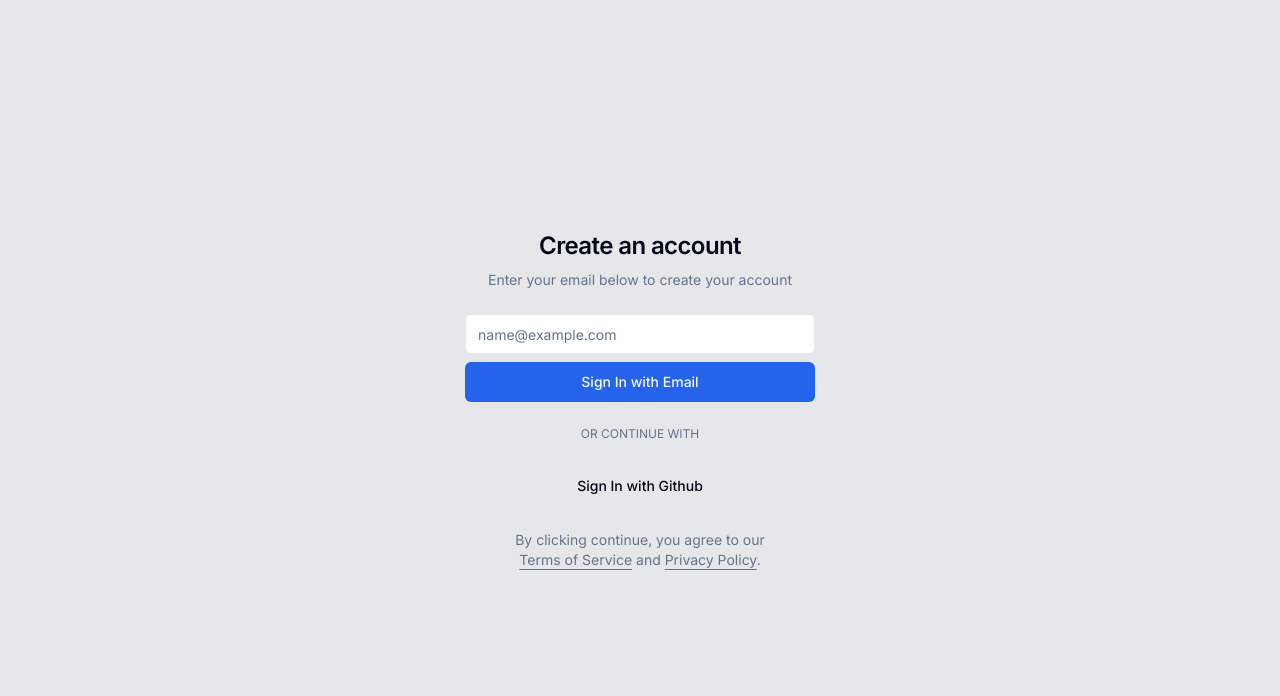
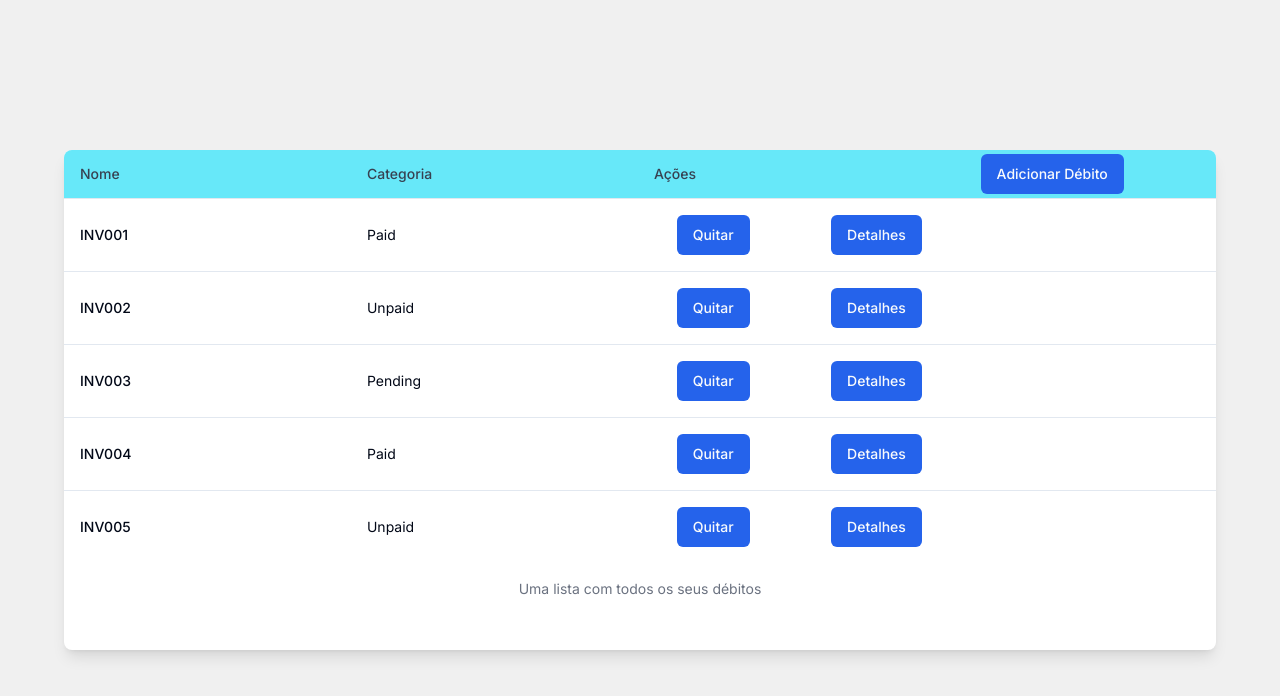
Before and after one commit to guilherme-braga4/nextjs-boilerplate-mvc, a Next.js app: page / in a window 1280 px wide. Shown: the top 696 px of the page. Built offline with nearby package versions, Linux system fonts and the light colour scheme.

Commit message:
feat: mocked table withou pagination

```diff
--- a/src/app/page.tsx
+++ b/src/app/page.tsx
@@ -1,39 +1,51 @@
-import { UserAuthForm } from '@/components/user-auth-form'
-import Link from 'next/link'
+import { Button } from '@/components/ui/button'
+import {
+  Table,
+  TableBody,
+  TableCaption,
+  TableCell,
+  TableHead,
+  TableHeader,
+  TableRow
+} from '@/components/ui/table'
 
 export default function Home() {
   return (
-    <div className="bg-gray-200 h-screen w-screen flex items-center justify-center">
-      <div className="lg:p-8">
-        <div className="mx-auto flex w-full flex-col justify-center space-y-6 sm:w-[350px]">
-          <div className="flex flex-col space-y-2 text-center">
-            <h1 className="text-2xl font-semibold tracking-tight">
-              Create an account
-            </h1>
-            <p className="text-sm text-muted-foreground">
-              Enter your email below to create your account
-            </p>
-          </div>
-          <UserAuthForm />
-          <p className="px-8 text-center text-sm text-muted-foreground">
-            By clicking continue, you agree to our{' '}
-            <Link
-              href="/terms"
-              className="underline underline-offset-4 hover:text-primary"
-            >
-              Terms of Service
-            </Link>{' '}
-            and{' '}
-            <Link
-              href="/privacy"
-              className="underline underline-offset-4 hover:text-primary"
-            >
-              Privacy Policy
-            </Link>
-            .
-          </p>
-        </div>
-      </div>
+    <div className="bg-[#F0F0F0] h-screen w-screen flex items-center justify-center">
+      <Table>
+        <TableCaption>Uma lista com todos os seus débitos</TableCaption>
+        <TableHeader>
+          <TableRow>
+            <TableHead className="w-[200px]">Nome</TableHead>
+            <TableHead className="w-[200px]">Categoria</TableHead>
+            <TableHead className="w-[100px]">Ações</TableHead>
+            <TableHead className="w-[100px]"></TableHead>
+            <TableHead className="w-[100px]">
+              <Button size="table">Adicionar Débito</Button>
+            </TableHead>
+          </TableRow>
+        </TableHeader>
+        <TableBody>
+          {[
+            { nome: 'INV001', categoria: 'Paid' },
+            { nome: 'INV002', categoria: 'Unpaid' },
+            { nome: 'INV003', categoria: 'Pending' },
+            { nome: 'INV004', categoria: 'Paid' },
+            { nome: 'INV005', categoria: 'Unpaid' }
+          ].map((item, index) => (
+            <TableRow key={index}>
+              <TableCell className="font-medium">{item.nome}</TableCell>
+              <TableCell>{item.categoria}</TableCell>
+              <TableCell className="w-[100px] text-center">
+                <Button size="table">Quitar</Button>
+              </TableCell>
+              <TableCell className="w-[100px] text-center">
+                <Button size="table">Detalhes</Button>
+              </TableCell>
+            </TableRow>
+          ))}
+        </TableBody>
+      </Table>
     </div>
   )
 }
--- a/src/components/ui/button.tsx
+++ b/src/components/ui/button.tsx
@@ -20,6 +20,7 @@ const buttonVariants = cva(
         link: 'text-primary underline-offset-4 hover:underline'
       },
       size: {
+        table: 'h-10 w-auto px-4 py-2 p-8px',
         default: 'h-10 min-w-[300px] px-4 py-2 p-8px',
         sm: 'h-9 min-w-[300px] rounded-md px-3',
         lg: 'h-11 min-w-[300px] rounded-md px-8',
--- a/src/components/ui/table.tsx
+++ b/src/components/ui/table.tsx
@@ -1,28 +1,32 @@
-import * as React from "react"
+import * as React from 'react'
 
-import { cn } from "@/lib/utils"
+import { cn } from '@/lib/utils'
 
 const Table = React.forwardRef<
   HTMLTableElement,
   React.HTMLAttributes<HTMLTableElement>
 >(({ className, ...props }, ref) => (
-  <div className="relative w-full overflow-auto">
+  <div className="bg-white m-16 min-h-[500px] relative w-full overflow-auto shadow-lg rounded-lg">
     <table
       ref={ref}
-      className={cn("w-full caption-bottom text-sm", className)}
+      className={cn('w-full caption-bottom text-sm', className)}
       {...props}
     />
   </div>
 ))
-Table.displayName = "Table"
+Table.displayName = 'Table'
 
 const TableHeader = React.forwardRef<
   HTMLTableSectionElement,
   React.HTMLAttributes<HTMLTableSectionElement>
 >(({ className, ...props }, ref) => (
-  <thead ref={ref} className={cn("[&_tr]:border-b", className)} {...props} />
+  <thead
+    ref={ref}
+    className={cn('[&_tr]:border-b bg-gray-100', className)}
+    {...props}
+  />
 ))
-TableHeader.displayName = "TableHeader"
+TableHeader.displayName = 'TableHeader'
 
 const TableBody = React.forwardRef<
   HTMLTableSectionElement,
@@ -30,11 +34,11 @@ const TableBody = React.forwardRef<
 >(({ className, ...props }, ref) => (
   <tbody
     ref={ref}
-    className={cn("[&_tr:last-child]:border-0", className)}
+    className={cn('[&_tr:last-child]:border-0', className)}
     {...props}
   />
 ))
-TableBody.displayName = "TableBody"
+TableBody.displayName = 'TableBody'
 
 const TableFooter = React.forwardRef<
   HTMLTableSectionElement,
@@ -43,13 +47,13 @@ const TableFooter = React.forwardRef<
   <tfoot
     ref={ref}
     className={cn(
-      "border-t bg-muted/50 font-medium [&>tr]:last:border-b-0",
+      'border-t bg-muted/50 font-medium [&>tr]:last:border-b-0',
       className
     )}
     {...props}
   />
 ))
-TableFooter.displayName = "TableFooter"
+TableFooter.displayName = 'TableFooter'
 
 const TableRow = React.forwardRef<
   HTMLTableRowElement,
@@ -57,14 +61,11 @@ const TableRow = React.forwardRef<
 >(({ className, ...props }, ref) => (
   <tr
     ref={ref}
-    className={cn(
-      "border-b transition-colors hover:bg-muted/50 data-[state=selected]:bg-muted",
-      className
-    )}
+    className={cn('border-b transition-colors hover:bg-gray-50', className)}
     {...props}
   />
 ))
-TableRow.displayName = "TableRow"
+TableRow.displayName = 'TableRow'
 
 const TableHead = React.forwardRef<
   HTMLTableCellElement,
@@ -73,25 +74,21 @@ const TableHead = React.forwardRef<
   <th
     ref={ref}
     className={cn(
-      "h-12 px-4 text-left align-middle font-medium text-muted-foreground [&:has([role=checkbox])]:pr-0",
+      'bg-cyan-300 h-12 px-4 text-left align-middle font-medium text-gray-700',
       className
     )}
     {...props}
   />
 ))
-TableHead.displayName = "TableHead"
+TableHead.displayName = 'TableHead'
 
 const TableCell = React.forwardRef<
   HTMLTableCellElement,
   React.TdHTMLAttributes<HTMLTableCellElement>
 >(({ className, ...props }, ref) => (
-  <td
-    ref={ref}
-    className={cn("p-4 align-middle [&:has([role=checkbox])]:pr-0", className)}
-    {...props}
-  />
+  <td ref={ref} className={cn('p-4 align-middle', className)} {...props} />
 ))
-TableCell.displayName = "TableCell"
+TableCell.displayName = 'TableCell'
 
 const TableCaption = React.forwardRef<
   HTMLTableCaptionElement,
@@ -99,11 +96,11 @@ const TableCaption = React.forwardRef<
 >(({ className, ...props }, ref) => (
   <caption
     ref={ref}
-    className={cn("mt-4 text-sm text-muted-foreground", className)}
+    className={cn('mt-4 text-sm text-gray-500', className)}
     {...props}
   />
 ))
-TableCaption.displayName = "TableCaption"
+TableCaption.displayName = 'TableCaption'
 
 export {
   Table,
@@ -113,5 +110,5 @@ export {
   TableHead,
   TableRow,
   TableCell,
-  TableCaption,
+  TableCaption
 }
```
